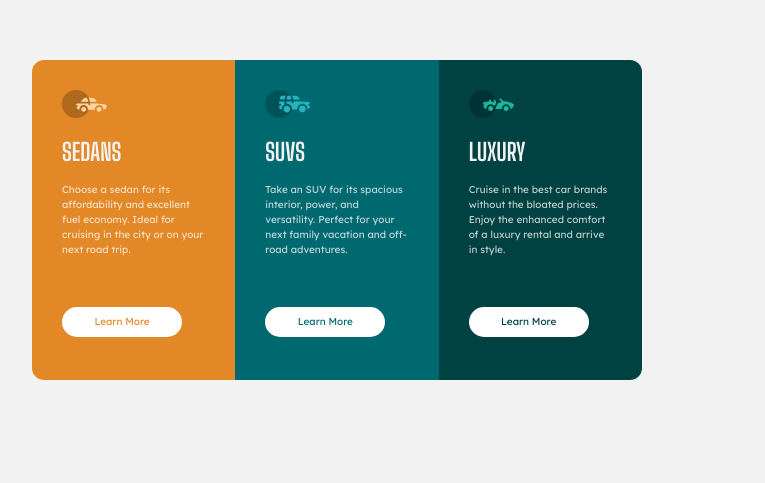
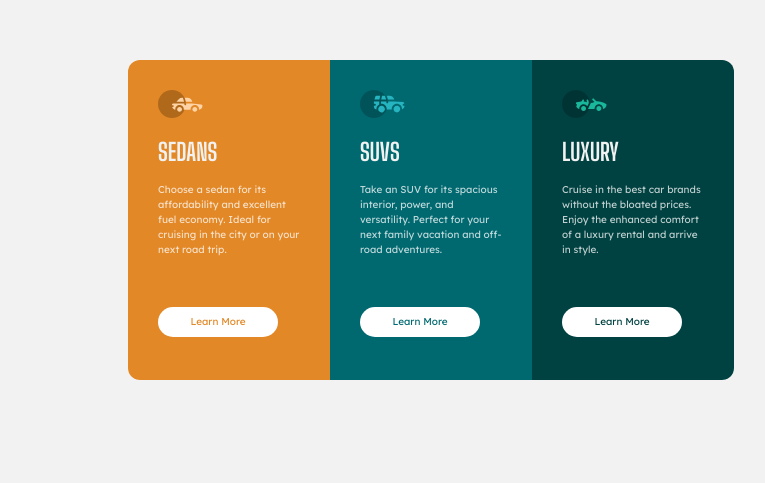
Before and after one commit to berserker1984/3colunas, a plain HTML site: page index.html in a window 1280 px wide. Shown: the part 130-613 px from the top of the page, without its empty margins (209-974 px from the left). Drawn offline with nearby package versions, Linux system fonts and the light colour scheme.

Commit message:
Update estilo.css

```diff
--- a/estilo.css
+++ b/estilo.css
@@ -34,15 +34,9 @@ img{width: 100%;height: 100%;}
 		.cartao{width: 400px; padding: 40px;margin: 0;}
 	}
 
-	/* Dispositivos um pouco maiores, mas ainda pequenos (Pequenos Tablets e Smartphones + largos, 600px para cima) */
-	@media only screen and (min-width: 601px) {
 
-
-
-
-			}
 	/*Dispostivos Médios (Tablets deitados, 768px para cima) */
-	@media only screen and (min-width: 768px) {
+	@media only screen and (min-width: 767.9px) {
 
 		p {margin-bottom: 50px;font-size: 10px;font-family: Lexend Deca;color: hsla(0, 0%, 100%, 0.75)}
 		.caixa1{ background: hsl(31, 77%, 52%); padding: 10px; border: none; border-top-left-radius: 12px; border-bottom-left-radius: 12px;}
@@ -114,12 +108,12 @@ img{width: 100%;height: 100%;}
 		.caixa1 img{ margin-bottom: 20px }
 		.caixa2 img{ margin-bottom: 20px }
 		.caixa3 img{ margin-bottom: 20px }
-   	.attribution { font-size: 11px; text-align: center; }
+   		.attribution { font-size: 11px; text-align: center; }
 		.attribution a { color: hsl(228, 45%, 44%); }
 		.vertical-center {min-height: 100%; min-height: 100vh; display: flex; align-items: center;}
-		.horizontal-center {margin: 0 auto; width: 60%; }
+		.horizontal-center {margin: 0 auto; width: 45%; }
 		.container{width: 580px; height: 420px; padding: 0}
 		.cartao{height: 320px}
 		.caixa{padding: 0;margin: 0}
 
-			}
+		}
```
